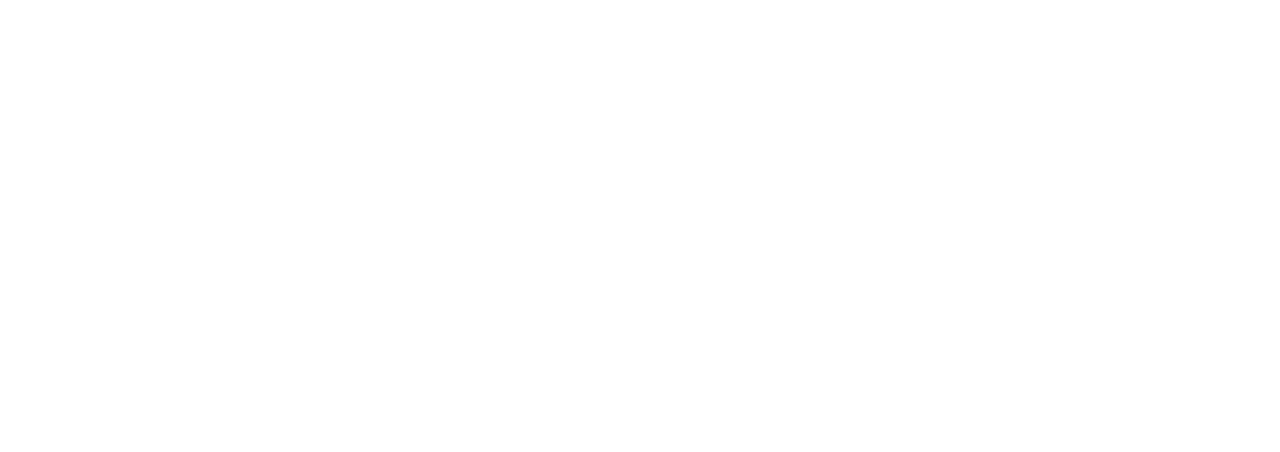
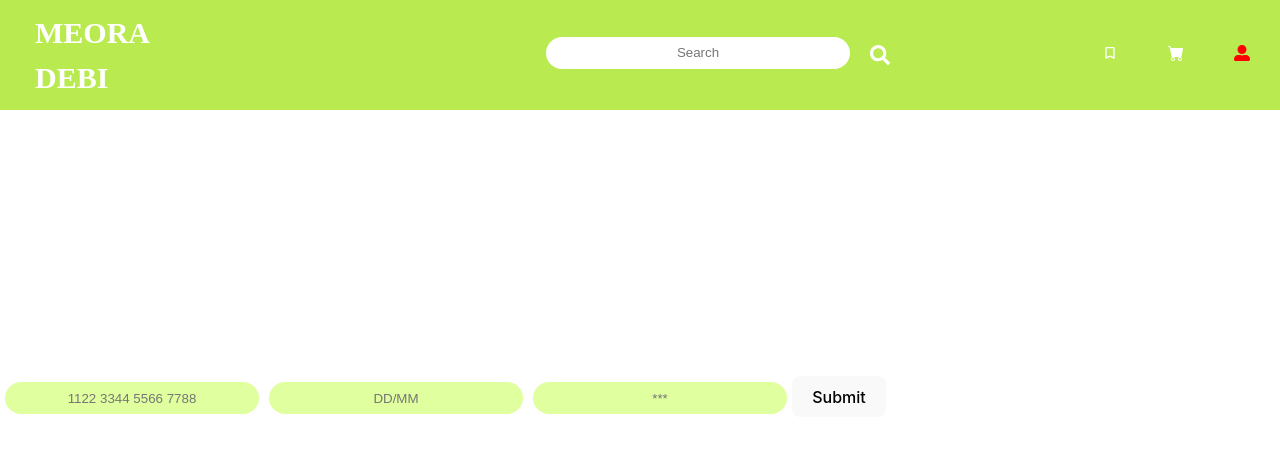
Before and after one commit to AkhobTornike/Meoradebi-App, a React (Vite) app: page /Browse/BuyCart in a window 1280 px wide. Before the commit this address had no page. Shown: the top 452 px of the page. Built offline with nearby package versions, Linux system fonts and the light colour scheme.

Commit message:
to day is 13/06/2023 i add new file named BuyCard.jsx and change something in most files

```diff
--- a/src/App.jsx
+++ b/src/App.jsx
@@ -10,14 +10,14 @@ import MyProducts from "./compnents/My_Products/myProducts"
 import Cart from "./compnents/My_Products/cart"
 import CartBrowsing from "./compnents/My_Products/browsingCarts"
 import MyProfile from "./compnents/signUp_page/profile"
+import BuyCart from "./compnents/My_Products/BuyCart"
 
-import { BrowserRouter as Router, Routes, Route } from 'react-router-dom'
+import { BrowserRouter as Router, Routes, Route, Navigate } from 'react-router-dom'
 
 function App() {
 
   return (
     <>
-    {/* <Papa/> */}
      <Router>
         <Routes>
           <Route path='/' element={<Welcome/>}/>
@@ -29,10 +29,10 @@ function App() {
           <Route path="/Browse/mycart/:id" element={<Cart/>}/>
           <Route path="/Browse/mycarts" element={<CartBrowsing/>}/>
           <Route path="/Browse/MyProfile" element={<MyProfile/>}/>
+          <Route path="/Browse/BuyCart" element={<BuyCart/>}/>
         </Routes>
      </Router>
 
-     {/* <Product/> */}
     </>
   )
 }
--- a/src/compnents/Browse_page/browsingFunction.jsx
+++ b/src/compnents/Browse_page/browsingFunction.jsx
@@ -1,6 +1,6 @@
   import React, { useEffect, useState } from 'react';
   import "./browse.css"
-  import { signedInUserId } from '../Welcom_Page/welcome.jsx';
+  import { signedInUserId, isVariableTrue } from '../Welcom_Page/welcome.jsx';
   import Header from '../Header/Header';
 
   import {FaPlusCircle} from 'react-icons/fa';
@@ -9,7 +9,8 @@
   import { Link } from 'react-router-dom';
 
   function Browsing() {
-
+    console.log("userid")
+    console.log(signedInUserId)
     const [products, setProducts] = useState([]);
     const [filteredProducts, setFilteredProducts] = useState([]);
     const [searchTerm, setSearchTerm] = useState('');
--- a/src/compnents/Header/Header.jsx
+++ b/src/compnents/Header/Header.jsx
@@ -6,10 +6,9 @@ import {FaSearch, FaUserAlt, FaSignOutAlt } from 'react-icons/fa';
 import { BsFillCartFill, BsInfoSquareFill } from 'react-icons/bs';
 import { MdBookmarkBorder} from 'react-icons/md';
 import { Link } from 'react-router-dom';
-import { isVariableTrue } from '../Welcom_Page/welcome';
 
 const Header = ({ onSearch }) => {
-
+    const isVariableTrue = JSON.parse(sessionStorage.getItem('isVariableTrue'))
     const [searchTerm, setSearchTerm] = useState('');
 
     const handleSearch = (event) => {
@@ -19,7 +18,6 @@ const Header = ({ onSearch }) => {
     };
 
 
-    console.log("isvariabletrue response: ", isVariableTrue)
 
     function refreshPage() {
         location.reload();
@@ -31,7 +29,7 @@ const Header = ({ onSearch }) => {
                 {
                     // There is Name of website Left side
                 }
-                {isVariableTrue ? (
+                {isVariableTrue == true ? (
                     <Link to="/browse">
                         <label className='Name'>
                             MEORA<br/>DEBI
@@ -69,14 +67,12 @@ const Header = ({ onSearch }) => {
                         <label ><Link to='/Browse/mycarts' className='myCart'><BsFillCartFill/></Link></label>
                         <label className='signinlabel'><Link className='SignIn' to='/browse'><FaUserAlt/></Link></label>
                         <div className='hideLabels'>
-                            {/* <Link to=''> */}
-                                <Link to='MyProfile' className='profile'>
+                                <Link to='/Browse/MyProfile' className='profile'>
                                     &nbsp;<BsInfoSquareFill/>&ensp;Profile
                                 </Link>
-                            {/* </Link> */}
 
                             <Link to='/'>
-                                <label onClick={() => refreshPage()} className='signOut'>
+                                <label onClick={() => {sessionStorage.clear}} className='signOut'>
                                     &nbsp;<FaSignOutAlt/>&ensp;SignOut
                                 </label>
                             </Link>
--- /dev/null
+++ b/src/compnents/My_Products/BuyCart.jsx
@@ -0,0 +1,111 @@
+import React from 'react'
+import Header from '../Header/Header'
+
+import { Link } from 'react-router-dom';
+import { useState } from 'react';
+
+const BuyCart = () => {
+    const [cardNumber, setCardNumber] = useState('');
+    const [expirationDate, setExpirationDate] = useState('');
+    const [cvc, setCVC] = useState('');
+
+    const handleCardNumberChange = (e) => {
+        const input = e.target.value;
+        const numericInput = input.replace(/\D/g, '');
+        const truncatedInput = numericInput.slice(0, 16);
+        setCardNumber(truncatedInput);
+        if (input.length == 16) {
+            return true
+        } else {
+            return false
+        }
+    };
+
+
+    const handleExpirationDateChange = (e) => {
+        const input = e.target.value;
+        const newinput = input
+        .replace(/\D/g, '')
+        .slice(0, 4)
+        .replace(/(\d{2})(\d{2})/, '$1/$2');
+        setExpirationDate(newinput);
+    };
+
+
+
+    const handleCVCChange = (e) => {
+        const input = e.target.value;
+        const numericInput = input.replace(/\D/g, ''); // Remove non-numeric characters
+        const truncatedInput = numericInput.slice(0, 3); // Limit to 3 characters
+        setCVC(truncatedInput);
+      };
+
+
+      const formatCVC = () => {
+        const hiddenCVC = cvc.replace(/\d/g, '*');
+        if (cvc.length === 3) {
+          return hiddenCVC;
+        }
+        return cvc;
+      };
+
+      const isFormValid = cardNumber && expirationDate && cvc;
+
+      const handleSubmit = () => {
+        if (!cardNumber && !expirationDate && !cvc) {
+          alert('Please fill all the fields.');
+          setCardNumber('');
+          setExpirationDate('');
+          setCVC('');
+        }
+      };
+
+
+
+  return (
+    <>
+        <Header/>
+        <input
+            type="text"
+            className='cardNumber'
+            placeholder='1122 3344 5566 7788'
+            name='cardNumber'
+            value={cardNumber}
+            onChange={(e) => handleCardNumberChange(e)}
+            maxLength={16}
+            required
+        />
+        <input
+            type="text"
+            className='expirationDate'
+            placeholder='DD/MM'
+            name='expirationDate'
+            value={expirationDate}
+            onChange={handleExpirationDateChange}
+            maxLength={5}
+            required
+        />
+        <input
+            type="text"
+            className='cvc'
+            placeholder='***'
+            name='cvc'
+            value={formatCVC()}
+            onChange={handleCVCChange}
+            maxLength={3}
+            required
+        />
+      {isFormValid ? (
+        <Link to="/Browse" className="BackMain">
+          <button type="submit">Submit</button>
+        </Link>
+      ) : (
+        <button onClick={handleSubmit} type="button">
+            Submit
+        </button>
+      )}
+        </>
+  )
+}
+
+export default BuyCart
--- a/src/compnents/My_Products/browsingCarts.jsx
+++ b/src/compnents/My_Products/browsingCarts.jsx
@@ -1,61 +1,56 @@
-import React from "react";
-import "./products.css"
-
+import React, { useEffect, useState } from "react";
+import "./products.css";
 import { useNavigate } from "react-router-dom";
-
-import { useEffect, useState } from "react";
-
 import Header from "../Header/Header";
 import { signedInUserId } from '../Welcom_Page/welcome';
-
+import { Link } from "react-router-dom";
 
 function CartBrowsing() {
-      const [carddata, setCarddata] = useState([])
-      const [productdata, setProductdata] = useState([])
+  const [carddata, setCarddata] = useState([]);
+  const [productdata, setProductdata] = useState([]);
   const navigate = useNavigate();
 
   useEffect(() => {
-        const cardData = localStorage.getItem("cardData")
-        setCarddata(JSON.parse(cardData))
-      }, [])
-
-      const evenCardData = carddata.filter((card) => card.userId === signedInUserId)
+    const cardData = localStorage.getItem("cardData");
+    setCarddata(JSON.parse(cardData));
+  }, []);
 
   useEffect(() => {
     const storedData = localStorage.getItem("productsData");
-        setProductdata(JSON.parse(storedData))
-      }, [])
+    setProductdata(JSON.parse(storedData));
+  }, []);
 
-      useEffect(() => {
-        if (evenCardData.length === 0) {
-          // If there are no items in the cart, show an alert and navigate back to the browse page
-          alert('You have no products in your cart');
-          navigate('/browse'); // Replace '/browse' with the actual URL for your browse page
-        }
-      }, [evenCardData, navigate]);
+  const evenCardData = carddata ? carddata.filter((card) => card.userId === signedInUserId) : [];
 
   return (
     <>
-              <Header/>
+      <Header />
       <div className="parentBox">
-                {evenCardData.map((product) => {
-                  const validprod = productdata.find((prod) => prod.id == product.products.productId)
+        {evenCardData.length !== 0 ? (
+          evenCardData.map((product) => {
+            const validprod = productdata.find((prod) => prod.id === product.products.productId);
             return (
-                    <>
-                      <div className="cartchildBox">
+              <div className="cartchildBox" key={validprod.id}>
+                <button>Clear</button>
                 <img src={validprod.image} alt={validprod.title} />
                 <div className="carttextContainer">
-                          <h6 className="">Title: {validprod.title}</h6>
-                          <h6 className="">Price: {validprod.price}</h6>
+                  <h6>Title: {validprod.title}</h6>
+                  <h6>Price: {validprod.price}</h6>
                   <h6 className="cartQuantity">Quantity: {product.products.quantity}</h6>
                 </div>
+                <Link to='/Browse/BuyCart' className='BackMain' ><button type="submit">Buy</button></Link>
+              </div>
+            );
+          })
+        ) : (
+          <>
+            <Header />
+            <h1>You have no products in your cart</h1>
+          </>
+        )}
       </div>
     </>
-                  )
-                })}
-            </div>
-          </>
-      )
+  );
 }
 
-export default CartBrowsing
+export default CartBrowsing;
--- a/src/compnents/Welcom_Page/welcome.jsx
+++ b/src/compnents/Welcom_Page/welcome.jsx
@@ -6,11 +6,13 @@ export let isVariableTrue = false;
 export let signedInUserId = '';
 
 export default function Welcome() {
+  sessionStorage.setItem('isVariableTrue', false)
+  sessionStorage.setItem('signedInUserId', '')
   const [users, setUsers] = useState([]);
   const [email, setEmail] = useState('');
   const [password, setPassword] = useState('');
   const [error, setError] = useState('');
-  const [variable, setVariable] = useState(isVariableTrue)
+  const [variable, setVariable] = useState(sessionStorage.getItem('isVariableTrue'))
 
   useEffect(() => {
     const storedUsersData = localStorage.getItem('usersData');
@@ -44,9 +46,8 @@ export default function Welcome() {
     if (user) {
       console.log('User signed in successfully');
       navigate('./browse')
-      signedInUserId = user.id;
-      setVariable(true)
-      isVariableTrue = true;
+      sessionStorage.setItem('signedInUserId', user.id)
+      sessionStorage.setItem('isVariableTrue', true)
     } else {
       setError('Invalid email or password');
       setEmail('');
--- a/src/compnents/signUp_page/signup.jsx
+++ b/src/compnents/signUp_page/signup.jsx
@@ -45,14 +45,12 @@ export default function SignUp() {
       const validateForm = () => {
         const requiredFields = ['firstname', 'lastname', 'email', 'password', 'address', 'phone', 'username'];
 
-          for (const field of requiredFields) {
-            if (newuser[field]) {
-              alert(`Please enter ${field} field`);
-              return;
-            }
+        for (const field of requiredFields) {
+          if (!newuser[field].trim()) {
+            return false;
           }
 
-          return true;
+        return true;
       };
 
       const Addnew = () => {
@@ -171,3 +169,4 @@ export default function SignUp() {
         </>
     )
 }
+}
```
Also changed, not shown: src/compnents/Browse_page/trysomething.jsx (+0 -11 lines), src/compnents/signUp_page/profile.jsx (+12 -8 lines). Lines whose indentation alone changed are shown as unchanged.
